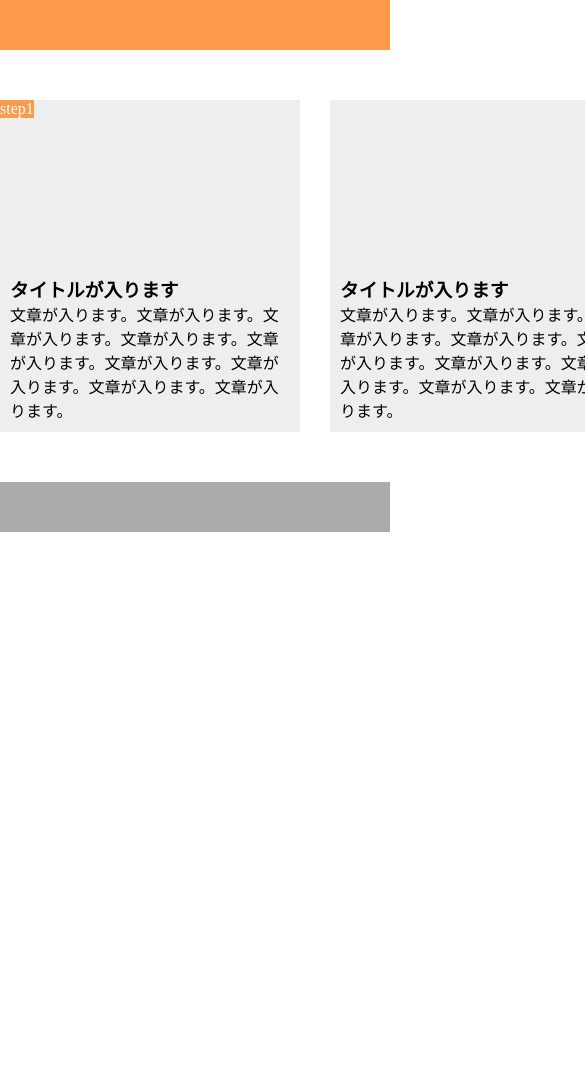
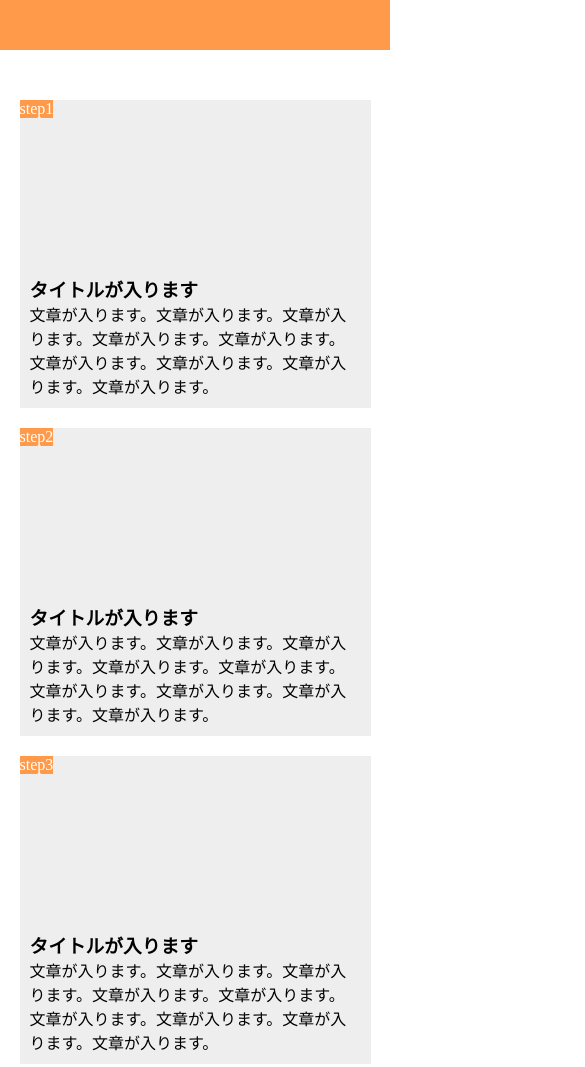
Before and after one commit to AYUMUweb11/chapter1-9, a plain HTML site: page index.html in a window 390 px wide. Shown: the top 1067 px of the page, 585 px wide, since content can reach past the window. Before the commit the page ends 844 px from the top, so only its background shows below. Drawn offline with Linux system fonts and the light colour scheme.

Commit message:
[Finish]task

```diff
--- a/index.html
+++ b/index.html
@@ -3,6 +3,7 @@
 <html lang="ja">
   <head>
     <meta charset="UTF-8">
+    <meta name="viewport" content="width=device-width, initial-scale=1.0"/>
     <link rel="stylesheet" href="style.css">
     <title>chapter1-9</title>
 
@@ -19,12 +20,14 @@
 
         <div class="step-box">
           <div class="step-img2"></div>
+          <span class="step-num">step2</span>
           <h3>タイトルが入ります</h3>
           <p>文章が入ります。文章が入ります。文章が入ります。文章が入ります。文章が入ります。文章が入ります。文章が入ります。文章が入ります。文章が入ります。</p>
         </div>
 
         <div class="step-box">
           <div class="step-img3"></div>
+          <span class="step-num">step3</span>
           <h3>タイトルが入ります</h3>
           <p>文章が入ります。文章が入ります。文章が入ります。文章が入ります。文章が入ります。文章が入ります。文章が入ります。文章が入ります。文章が入ります。</p>
         </div>
--- a/style.css
+++ b/style.css
@@ -10,9 +10,11 @@ header {
 }
 
 main {
-  width: 960px;
+  width: 1200px;
   margin: 50px auto;
   display: flex;
+  align-items: center;
+  justify-content: center;
 }
 
 .step-box {
@@ -66,3 +68,33 @@ footer {
   height: 50px;
   background-color: #aaaaaa;
 }
+
+@media screen and (max-width: 768px) {
+
+  header {
+    width: 100%;
+    margin: 0 auto;
+  }
+
+  main {
+    width: 100%;
+    margin: 50px 0;
+    display: flex;
+    flex-direction: column;
+    justify-content: center;
+  }
+
+  .step-box {
+    width: 90%;
+    margin-bottom: 20px;
+    margin-right: 0;
+  }
+
+  .step-box:last-child {
+    margin-bottom: 0;
+  }
+
+  footer {
+    width: 100%;
+  }
+}
```
